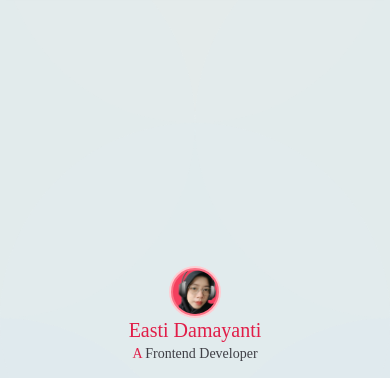
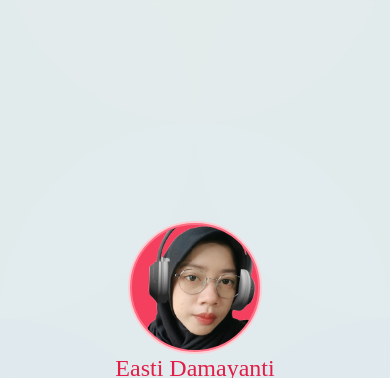
Before and after one commit to eastID-10/final-porto, a plain HTML site: page index.html in a window 390 px wide. Shown: the part 72-450 px from the top of the page. Drawn offline with nearby package versions, Linux system fonts and the light colour scheme; a web font is replaced by a local one.

Commit message:
final layout

```diff
--- a/index.html
+++ b/index.html
@@ -25,6 +25,8 @@
 </head>
 
 <body>
+
+
   <!-- Preloader Start -->
   <div id="preloader">
     <div class="spinner"></div>
@@ -83,11 +85,11 @@
       <div class="w-full ">
         <div class="w-full flex flex-col items-center mx-auto">
           <img src="assets/img/avatar1.png"
-            class="w-12 lg:w-24  rounded-full bg-rose-500 border-2 border-rose-400 ring-2 ring-rose-200" alt="Avatar">
-          <h1  class="text-rose-600 text-center font-medium text-xl lg:text-4xl font-baloo">
+            class="w-1/3 lg:w-24  rounded-full bg-rose-500 border-2 border-rose-400 ring-2 ring-rose-200" alt="Avatar">
+          <h1 class="text-rose-600 text-center font-medium text-2xl lg:text-4xl font-baloo">
             Easti Damayanti
           </h1>
-          <p class="font-medium text-sm text-center  text-rose-600 mb-5 font-baloo">
+          <p class="font-medium text-base text-center  text-rose-600 mb-5 font-baloo">
             A <span id="author" class="text-zinc-700"></span>
           </p>
         </div>
@@ -688,7 +690,7 @@
       '#author', { repeat: 5, repeatDelay: 2, yoyo: true },
       { duration: 5, text: "Frontend Developer" }
     )
-    //
+
 
   </script>
   <!-- local -->
```
Also changed, not shown: assets/img/avatar.png (added), 3 other files.
